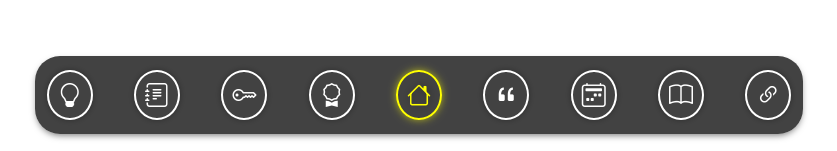
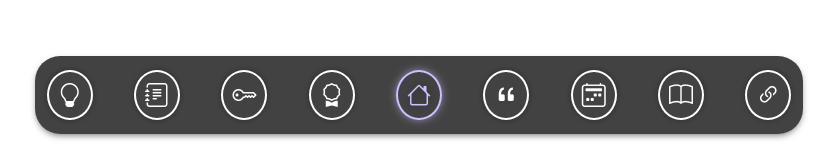
Before and after one commit to Self-nasu/new-portfolio.github.io, a plain HTML site: page index.html in a window 1280 px wide. In both pictures the pointer is over the element 640 px from the left and 740 px from the top of the page. Shown: the part 646-797 px from the top of the page, without its empty margins (221-1058 px from the left). Drawn offline with nearby package versions, Linux system fonts and the light colour scheme.

Commit message:
active navbar done

```diff
--- a/css/navmenu.css
+++ b/css/navmenu.css
@@ -50,3 +50,10 @@
     color: #ffff00;
     filter: drop-shadow(1px 0px 5px #0000007f);
 }
+.active:hover {
+    box-shadow: 0px 0px 9px -1px #d0bfffb8;
+    border-color: var(--light-color);
+}
+.active:hover a {
+    color: var(--light-color);
+}
--- a/index.html
+++ b/index.html
@@ -45,7 +45,7 @@
                 <div class="menu-icon">
                     <a href=""><i class="bi bi-award"></i></a>
                 </div>
-                <div class="menu-icon">
+                <div class="menu-icon active">
                     <a href=""><i class="bi bi-house"></i></a>
                 </div>
                 <div class="menu-icon">
```
